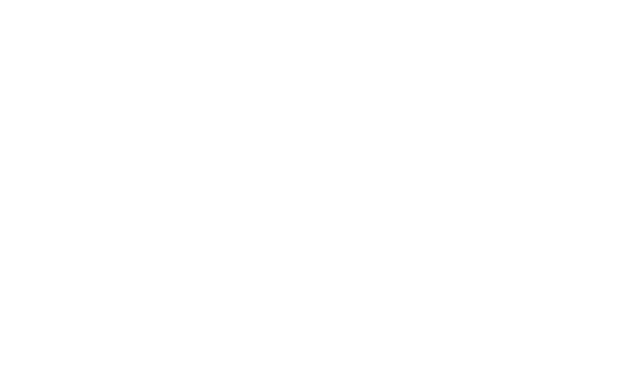
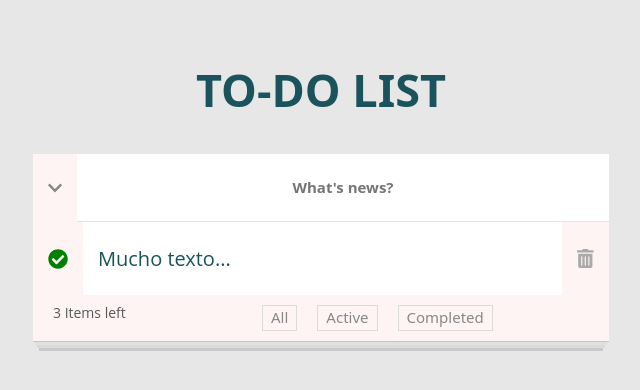
Before and after one commit to Jp90-22/ToDo-app-ex, a React (Create React App) app: page / in a window 1280 px wide. Shown: the top 390 px of the page, without its empty margins (319-959 px from the left). Built offline with nearby package versions, Linux system fonts and the light colour scheme.

Commit message:
Added TaskContainer component, now implementing it.

```diff
--- a/src/App.tsx
+++ b/src/App.tsx
@@ -1,8 +1,13 @@
 import React from "react";
+import TaskContainer from "./components/TaskContainer";
 import "./App.scss";
 
 function App() {
-  return <div className="App"></div>;
+  return (
+    <div className="App">
+      <TaskContainer />
+    </div>
+  );
 }
 
 export default App;
--- /dev/null
+++ b/src/components/TaskContainer.tsx
@@ -0,0 +1,54 @@
+import React from "react";
+import { FontAwesomeIcon } from "@fortawesome/react-fontawesome";
+import { faChevronDown } from "@fortawesome/free-solid-svg-icons";
+import { faCheckCircle } from "@fortawesome/free-solid-svg-icons";
+import { faTrashAlt } from "@fortawesome/free-solid-svg-icons";
+// Styles
+import "./normalize.css";
+import "./TaskContainer.scss";
+
+const AddTaskInput = () => {
+  return (
+    <div className="addTaskInput_content">
+      <FontAwesomeIcon className="iconAddTask" icon={faChevronDown} />
+      <input className="addTaskInput" type="text" placeholder="What's news?" />
+    </div>
+  );
+};
+
+const TaskList = () => {
+  return (
+    <div className="taskList_content">
+      <FontAwesomeIcon className="taskDoneIcon" icon={faCheckCircle} />
+      <input className="task" type="text" value="Mucho texto..." />
+      <FontAwesomeIcon className="deleteTaskIcon" icon={faTrashAlt} />
+    </div>
+  );
+};
+
+export default function TaskContainer() {
+  return (
+    <div>
+      <h1 className="nameApp">TO-DO LIST</h1>
+
+      <div className="taskContent">
+        <AddTaskInput />
+        <TaskList />
+
+        <div className="fitlerTask_Container">
+          <p className="itemsLeft">3 Items left</p>
+
+          <div className="fitlerOptions">
+            <p>All</p>
+            <p>Active</p>
+            <p>Completed</p>
+          </div>
+
+          <div className="effectMultiWindows-1"></div>
+          <div className="effectMultiWindows-2"></div>
+          <div className="effectMultiWindows-3"></div>
+        </div>
+      </div>
+    </div>
+  );
+}
```
